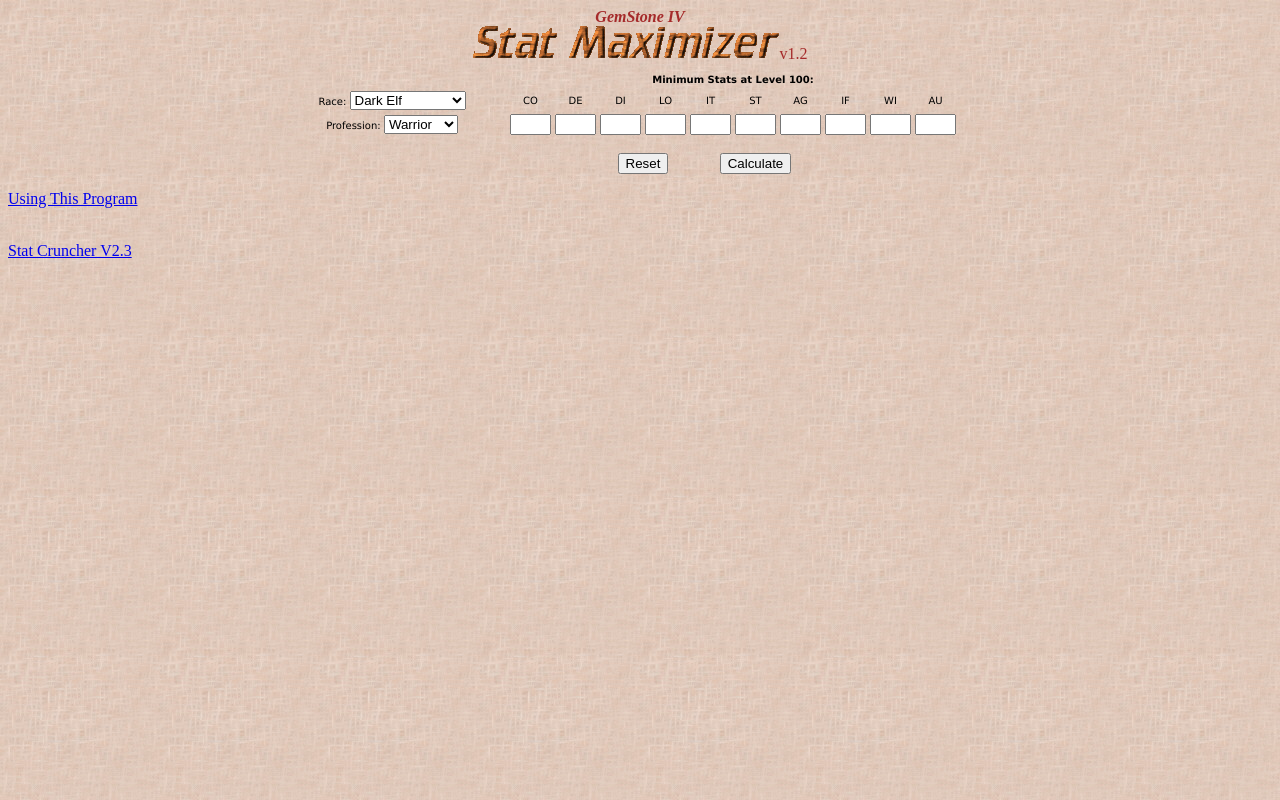
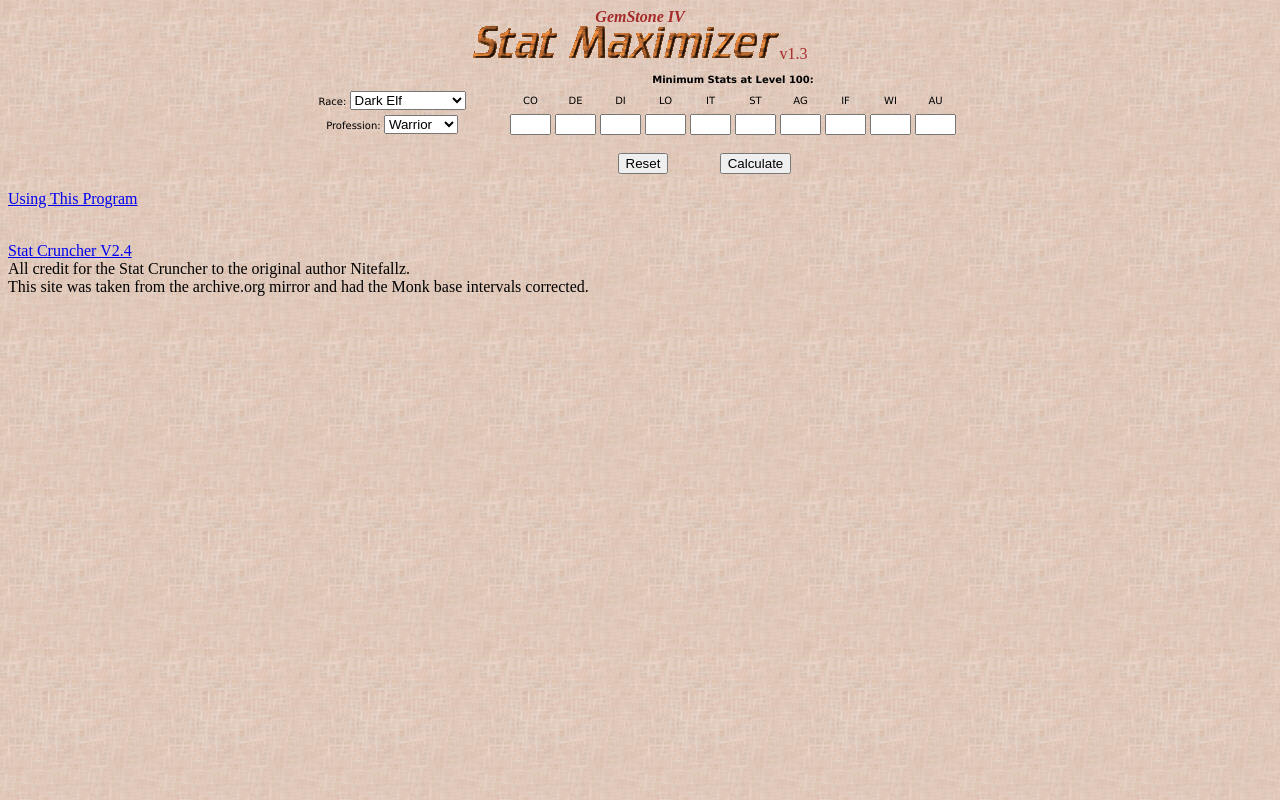
Before and after one commit to FarFigNewGut/goodNitefallz, a plain HTML site: page statmax.html in a window 1280 px wide. Drawn offline with Linux system fonts and the light colour scheme.

Commit message:
corrected some links and added a note about the page

```diff
--- a/statmax.html
+++ b/statmax.html
@@ -23,7 +23,7 @@
 <form name="StatCalculator">
 
 <table rows="16" align="Center">
-<caption><font color="Brown"><b><i>GemStone IV<br></i></b><img src="static/StatMaximizerLogo.gif">v1.2</font></caption>
+<caption><font color="Brown"><b><i>GemStone IV<br></i></b><img src="static/StatMaximizerLogo.gif">v1.3</font></caption>
 <tbody><tr></tr><tr></tr><tr></tr><tr></tr>
 
 <tr>
@@ -108,8 +108,10 @@
 
 <a href="javascript:void window.open(&#39;StatMaxDocumentation.html&#39;,&#39;Documentation&#39;,&#39;HEIGHT=800,WIDTH=600,scrollbars,menubar&#39;).focus()">Using This Program</a><p>
 <br>
-<a href="https://www.nitefallz.com/index.html">Stat Cruncher V2.3</a>
-
+<a href="index.html">Stat Cruncher V2.4</a>
+<br>
+All credit for the Stat Cruncher to the original author Nitefallz.<br>
+This site was taken from the archive.org mirror and had the Monk base intervals corrected.<br>
 
 
 </p></form>
```
Also changed, not shown: index.html (+4 -5 lines).
